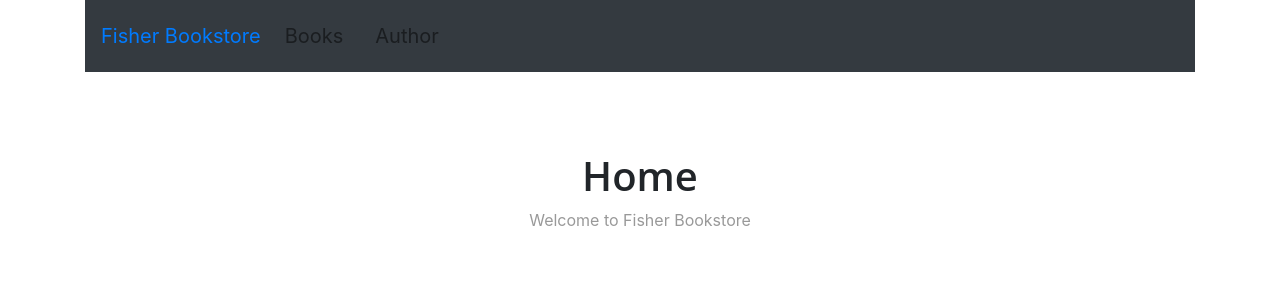
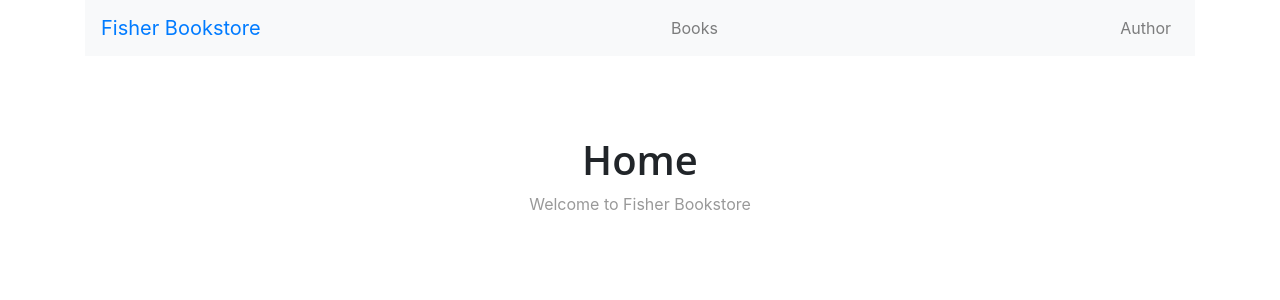
Before and after one commit to Kovei3156/Fisher-Bookstore, a React (Create React App) app: page / in a window 1280 px wide. Shown: the top 300 px of the page. Built offline with nearby package versions, Linux system fonts and the light colour scheme.

Commit message:
Authors (#24)
* pls

* new

* new changes

* new changes

* dj

```diff
--- a/src/App.js
+++ b/src/App.js
@@ -7,11 +7,10 @@ import Routes from "./Routes";
 export default class App extends Component{
   render() {
     return (<div className= "App container">
-      <Navbar bg="dark" expand="lg">
+      <Navbar bg="light" expand="lg">
         <Navbar.Brand>
           <Link to="/">Fisher Bookstore</Link>
         </Navbar.Brand>
-        <Navbar.Brand>
         <Navbar.Toggle aria-controls="basic-navbar-nav"/>
           <Navbar.Collapse className="justify-content-end">
             <Nav>
@@ -20,8 +19,6 @@ export default class App extends Component{
               </NavItem>
             </Nav>
           </Navbar.Collapse>
-        </Navbar.Brand>
-        <Navbar.Brand>
         <Navbar.Toggle aria-controls="basic-navbar-nav"/>
         <Navbar.Collapse className="justify-content-end">
           <Nav>
@@ -30,8 +27,6 @@ export default class App extends Component{
             </NavItem>
           </Nav>
         </Navbar.Collapse>
-        </Navbar.Brand>
-
       </Navbar>
       <Routes />
     </div>);
```
Lines whose indentation alone changed are shown as unchanged.
